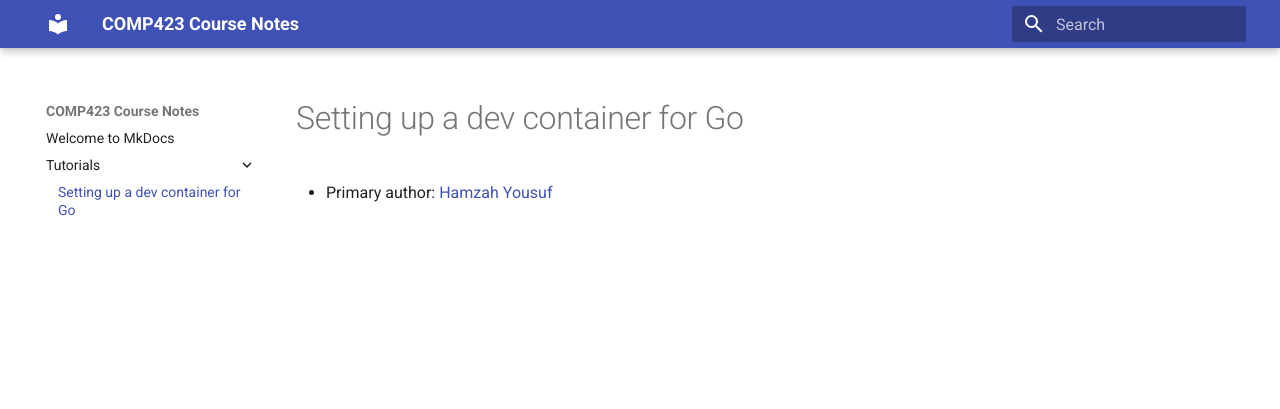
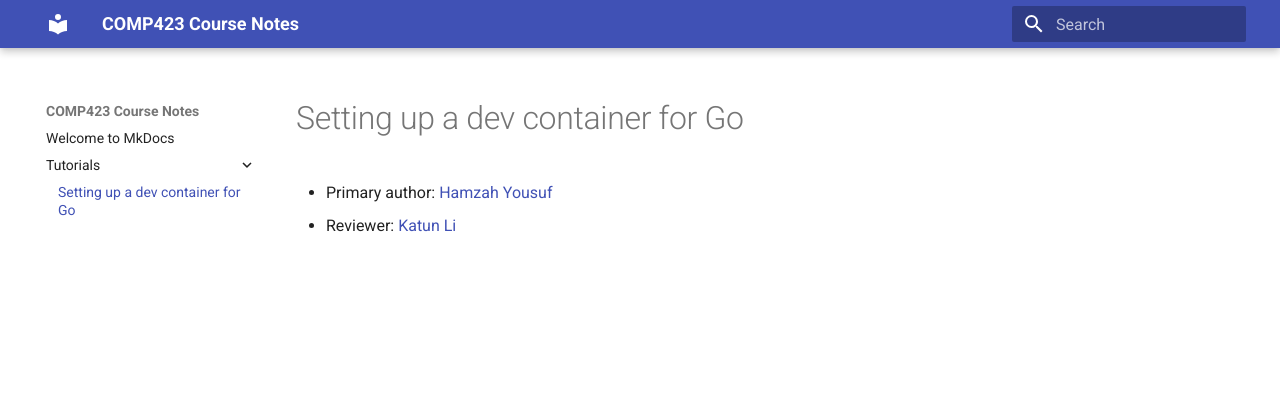
Before and after one commit to hamzahyous/comp423-course-notes, an MkDocs documentation site: the page built from docs/tutorials/go-setup.md, in a window 1280 px wide. Shown: the top 409 px of the page. Built offline with MkDocs 1.6.1 and Material for MkDocs 9.7.7, drawn with Linux system fonts in a browser that asks for light colours.

Commit message:
Added reviewer name katun li

```diff
--- a/docs/tutorials/go-setup.md
+++ b/docs/tutorials/go-setup.md
@@ -1,2 +1,3 @@
 # Setting up a dev container for Go
 * Primary author: [Hamzah Yousuf](https://github.com/hamzahyous)
+* Reviewer: [Katun Li](https://github.com/katunli)
```
